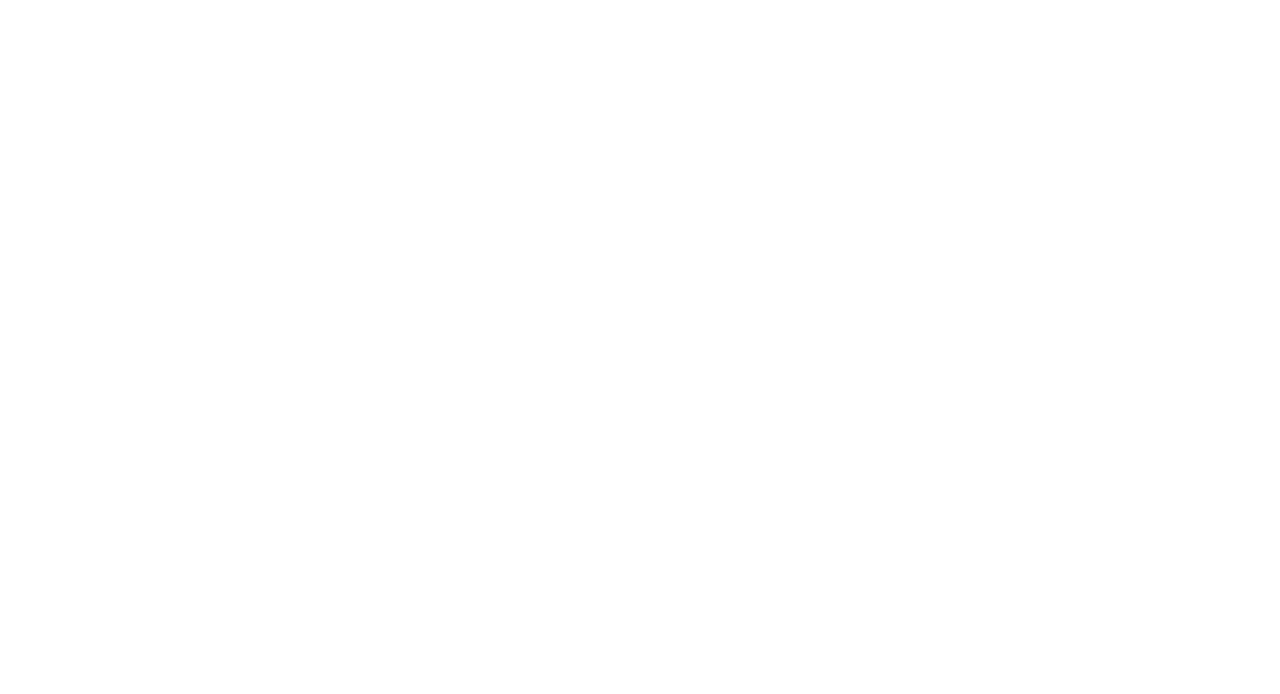
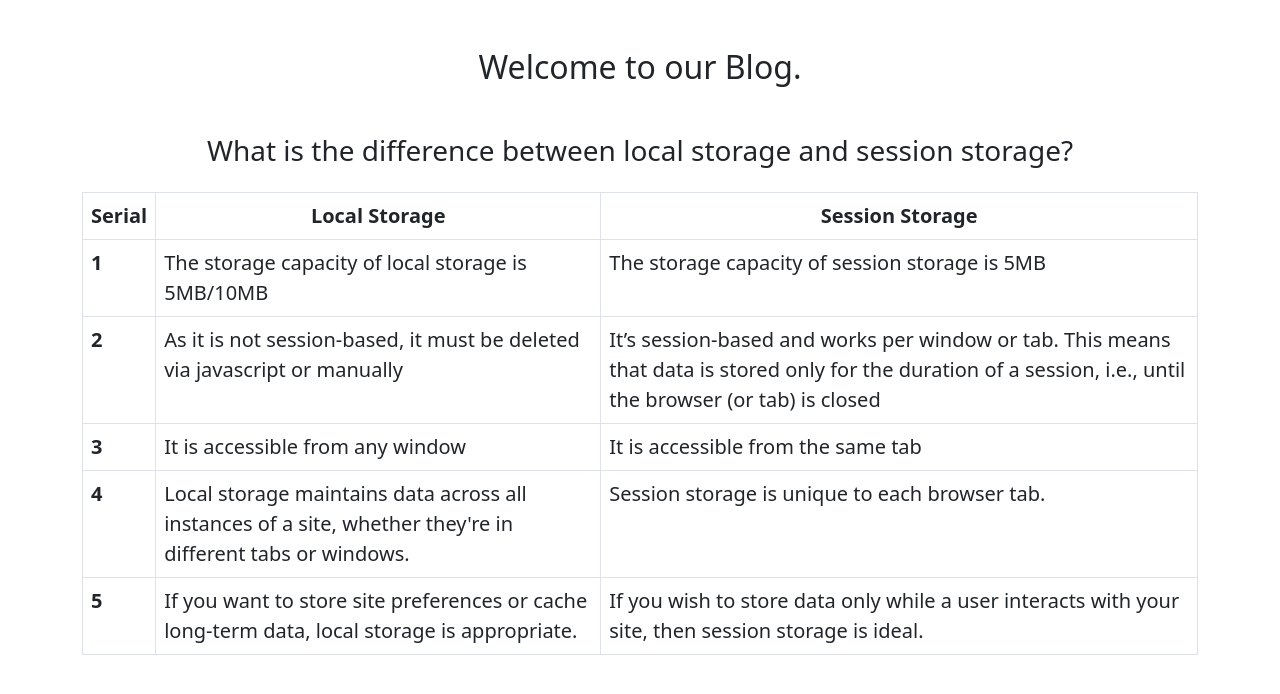
Before and after one commit to SheikhMujib/type-star, a plain HTML site: page blog.html in a window 1280 px wide. Drawn offline with nearby package versions, Linux system fonts and the light colour scheme.

Commit message:
Question-answer No-1 added

```diff
--- a/blog.html
+++ b/blog.html
@@ -11,8 +11,50 @@
 </head>
 
 <body>
-    <div class="container">
-
+    <div class="container mt-5">
+        <h2 class="text-center mb-5">Welcome to our Blog.</h2>
+        <!-- Question-answer-01 -->
+        <h3 class="text-center mb-4">What is the difference between local storage and session storage?</h3>
+        <table class="table table-hover table-bordered fs-5">
+            <thead class="text-center">
+                <tr>
+                    <th scope="col">Serial</th>
+                    <th scope="col">Local Storage</th>
+                    <th scope="col"> Session Storage</th>
+                </tr>
+            </thead>
+            <tbody>
+                <tr>
+                    <th scope="row">1</th>
+                    <td>The storage capacity of local storage is 5MB/10MB</td>
+                    <td>The storage capacity of session storage is 5MB</td>
+                </tr>
+                <tr>
+                    <th scope="row">2</th>
+                    <td>As it is not session-based, it must be deleted via javascript or manually</td>
+                    <td>It’s session-based and works per window or tab. This means that data is stored only for the
+                        duration of a session, i.e., until the browser (or tab) is closed</td>
+                </tr>
+                <tr>
+                    <th scope="row">3</th>
+                    <td>It is accessible from any window</td>
+                    <td>It is accessible from the same tab</td>
+                </tr>
+                <tr>
+                    <th scope="row">4</th>
+                    <td>Local storage maintains data across all instances of a site, whether they're in different tabs
+                        or windows.</td>
+                    <td>Session storage is unique to each browser tab.</td>
+                </tr>
+                <tr>
+                    <th scope="row">5</th>
+                    <td>If you want to store site preferences or cache long-term data, local storage is appropriate.
+                    </td>
+                    <td>If you wish to store data only while a user interacts with your site, then session storage is
+                        ideal.</td>
+                </tr>
+            </tbody>
+        </table>
     </div>
 
     <!-- bootstrap cdn-->
```
